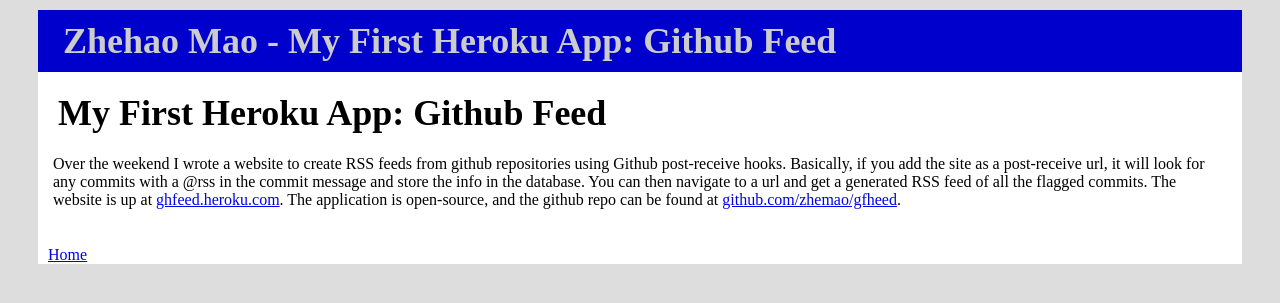
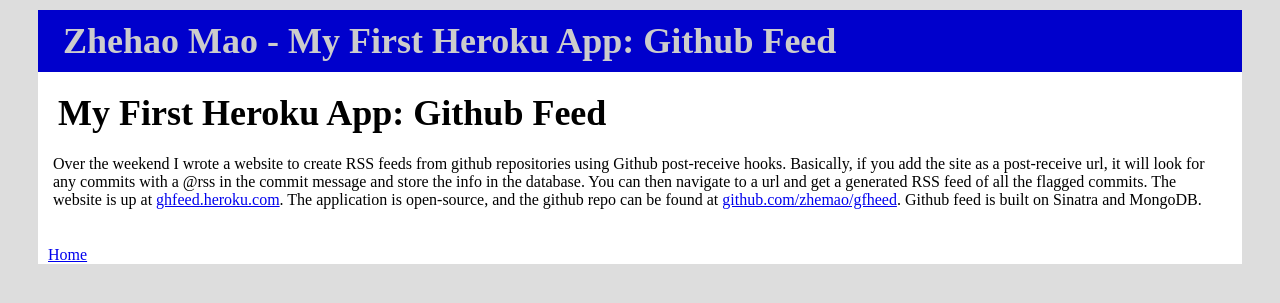
Before and after one commit to zhemao/zhemao.github.com, a Jekyll site: the page built from _posts/2011-08-01-ghfeed.markdown, in a window 1280 px wide. Shown: the top 303 px of the page. Built offline with Jekyll 4.4.1, drawn with Linux system fonts in a browser that asks for light colours; Markdown is read by kramdown in place of the engine named in the settings.

Commit message:
@rss test edit ghfeed

```diff
--- a/_posts/2011-08-01-ghfeed.markdown
+++ b/_posts/2011-08-01-ghfeed.markdown
@@ -12,4 +12,5 @@ message and store the info in the database. You can then navigate to a url and
 get a generated RSS feed of all the flagged commits. The website is up at
 [ghfeed.heroku.com](http://ghfeed.heroku.com). The application is open-source,
 and the github repo can be found at
-[github.com/zhemao/gfheed](https://github.com/zhemao/ghfeed).
+[github.com/zhemao/gfheed](https://github.com/zhemao/ghfeed). Github feed is
+built on Sinatra and MongoDB.
```
